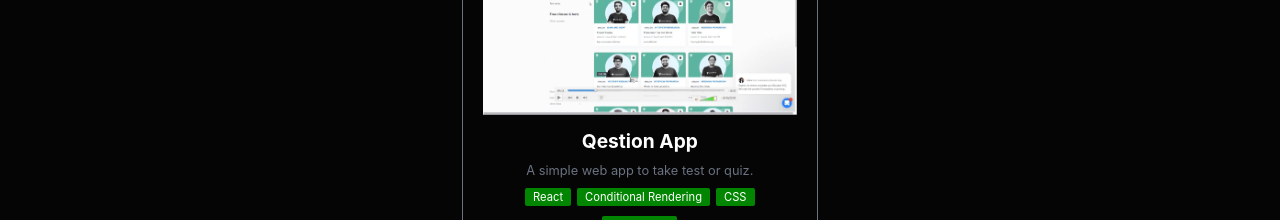
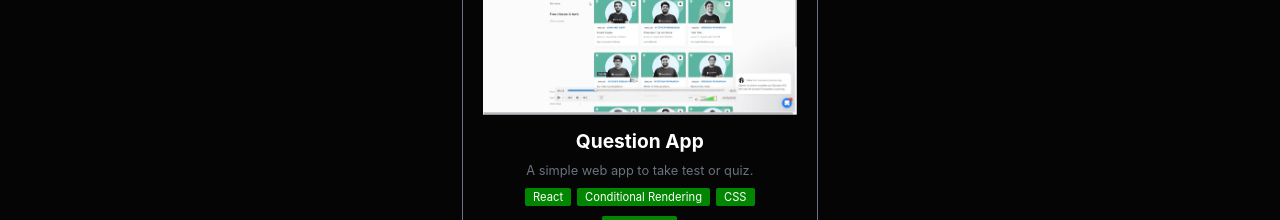
Before and after one commit to Oluwaseyi-Java/Portfolio, a React (Create React App) app in the folder portfolio/: page / in a window 1280 px wide. Shown: the part 2980-3200 px from the top of the page. Built offline with nearby package versions, Linux system fonts and the light colour scheme.

Commit message:
Added more project

```diff
--- a/portfolio/src/UiData.js
+++ b/portfolio/src/UiData.js
@@ -37,16 +37,16 @@ export const ProjectData = [
         description: "A simple web app to take test or quiz.",
         imgUrl: "Screenshot(12)",
         websiteUrl: "https://quiz-app-gray-xi.vercel.app/questions/",
-        sourceUrl: "https://github.com/Oluwaseyi-Java/QuestionApp",
+        sourceUrl: "https://github.com/Oluwaseyi-Java/QuizApp",
         tools: ["React", "Conditional Rendering", "CSS", "ContextAPI"]
     },
     {
         id: 5,
-        title: "Qestion App",
+        title: "Question App",
         description: "A simple web app to take test or quiz.",
         imgUrl: "Screenshot(12)",
         websiteUrl: "https://question-app-ten.vercel.app/",
-        sourceUrl: "https://github.com/Oluwaseyi-Java/QuizApp",
+        sourceUrl: "https://github.com/Oluwaseyi-Java/QuestionApp",
         tools: ["React", "Conditional Rendering", "CSS", "ContextAPI"]
     }
 ]
```
